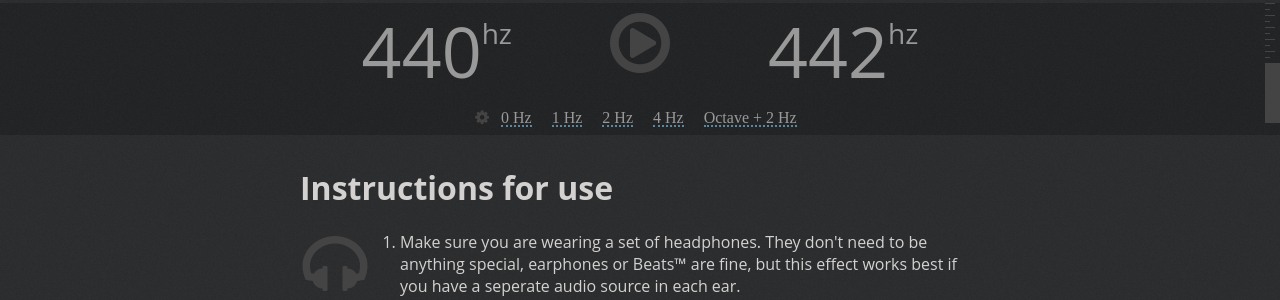
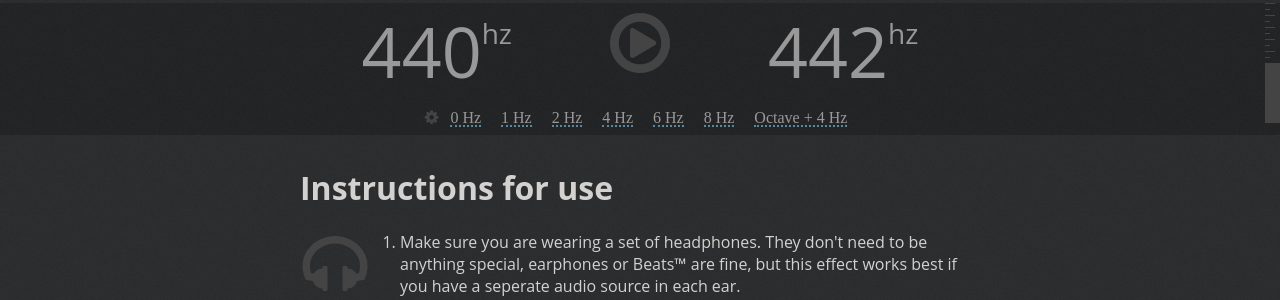
Before and after one commit to martindownton/binauralbeats, a PHP site: page / in a window 1280 px wide. Shown: the part 382-682 px from the top of the page. Run offline with PHP 8.4, Linux system fonts and the light colour scheme; some libraries are stand-ins or nearby versions.

Commit message:
Some interface updates including highlighting play and examples in instructions

```diff
--- a/css/binaural.css
+++ b/css/binaural.css
@@ -514,6 +514,22 @@ em {
   position: relative;
   width: 20%;
 }
+#ctl_startstop:after {
+  border-radius: 35px;
+  box-shadow: 0px 0 5px 5px #999999;
+  content: " ";
+  display: block;
+  height: 58px;
+  top: 11px;
+  width: 58px;
+  margin: 0 auto;
+  position: relative;
+  opacity: 0;
+  transition: opacity 0.2s;
+}
+#ctl_startstop.highlight:after {
+  opacity: 1;
+}
 #ctl_startstop:before {
   color: #444444;
   content: "\f01d";
@@ -565,6 +581,23 @@ em {
   color: #999999;
   font-size: 16px;
 }
+#examples:after {
+  content: " ";
+  box-shadow: 0px 0 5px 5px #999999;
+  width: 464px;
+  margin-left: -232px;
+  height: 23px;
+  position: absolute;
+  left: 50%;
+  bottom: 10px;
+  border-radius: 8px;
+  opacity: 0;
+  transition: opacity 0.2s;
+  pointer-events: none;
+}
+#examples.highlight:after {
+  opacity: 1;
+}
 
 .content {
   clear: both;
--- a/css/sass/binaural.scss
+++ b/css/sass/binaural.scss
@@ -132,6 +132,23 @@ em { border-bottom:2px dotted #444; }
         position: relative;
         width: 20%;
 
+        &:after {
+            border-radius: 35px;
+            box-shadow: 0px 0 5px 5px $grey;
+            content: " ";
+            display: block;
+            height: 58px;
+            top: 11px;
+            width: 58px;
+            margin: 0 auto;
+            position: relative;
+            opacity: 0;
+            transition: opacity 0.2s;
+        }
+        &.highlight:after {
+            opacity: 1;
+        }
+
         &:before {
             color: $greydark;
             content: "\f01d";
@@ -179,6 +196,24 @@ em { border-bottom:2px dotted #444; }
             color: $grey;
             font-size: 16px;
         }
+
+        &:after {
+            content: " ";
+            box-shadow: 0px 0 5px 5px #999999;
+            width: 464px;
+            margin-left: -232px;
+            height: 23px;
+            position: absolute;
+            left: 50%;
+            bottom: 10px;
+            border-radius: 8px;
+            opacity: 0;
+            transition: opacity 0.2s;
+            pointer-events: none;
+        }
+        &.highlight:after {
+            opacity: 1;
+        }
     }
 
 .content {
--- a/index.html
+++ b/index.html
@@ -35,11 +35,13 @@
             <a href="#ctl_volume" id='volume'><span class="indicator"></span></a href="#ctl_volume">
 
             <ul class="fa fa-cog" id="examples">
-                <li><a href="#">0 Hz</a></li>
-                <li><a href="#">1 Hz</a></li>
-                <li><a href="#">2 Hz</a></li>
-                <li><a href="#">4 Hz</a></li>
-                <li><a href="#">Octave + 2 Hz</a></li>
+                <li><a data-freq="440" href="#0">0 Hz</a></li>
+                <li><a data-freq="441" href="#1">1 Hz</a></li>
+                <li><a data-freq="442" href="#2">2 Hz</a></li>
+                <li><a data-freq="444" href="#4">4 Hz</a></li>
+                <li><a data-freq="446" href="#6">6 Hz</a></li>
+                <li><a data-freq="448" href="#8">8 Hz</a></li>
+                <li><a data-freq="884" href="#Octave+4">Octave + 4 Hz</a></li>
             </ul>
         </div>
 
@@ -48,8 +50,8 @@
                 <h1>Instructions for use</h1>
                 <ol>
                     <li><span class="fa fa-headphones"></span>Make sure you are wearing a set of headphones. They don't need to be anything special, earphones or Beats&#0153; are fine, but this effect works best if you have a seperate audio source in each ear.</li>
-                    <li><a href="#ctl_highlight_play" class="fa fa-play-circle-o"></a>Press Play above. by default your left ear will hear a frequency of 440Hz and your right will hear a frequency of 442Hz, creating a Binaural Beat affect.</li>
-                    <li><a href="#ctl_highlight_examples" class="fa fa-cog"></a>Play about with the settings and see how the effect changes! ...</li>
+                    <li><a href="#ctl_highlight_play" id="highlight_play" class="fa fa-play-circle-o"></a>Press Play above. by default your left ear will hear a frequency of 440Hz and your right will hear a frequency of 442Hz, creating a Binaural Beat affect.</li>
+                    <li><a href="#ctl_highlight_examples" id="highlight_examples" class="fa fa-cog"></a>Play about with the settings and see how the effect changes! ...</li>
                     <li><a href="http://wikipedia.org/wiki/Binaural_beats" class="fa fa-question-circle"></a>Wat? If you're still unsure on what you should be hearing, try <a href="http://wikipedia.org/wiki/Binaural_beats">Wikipedia</a> or see what <a href="https://www.google.co.uk/search?q=binaural+beats+phenomenon">Google</a> has to say</li>
                 </ol>
             </article>
```
